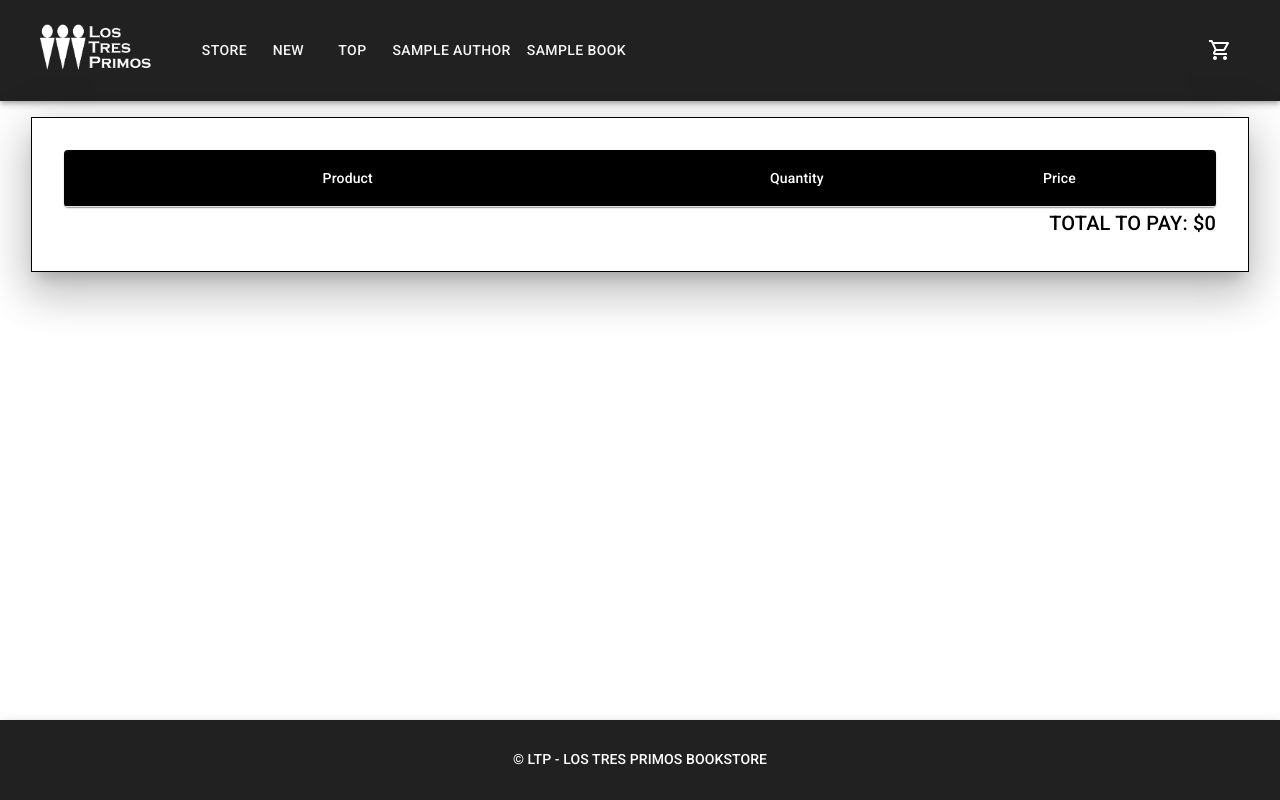
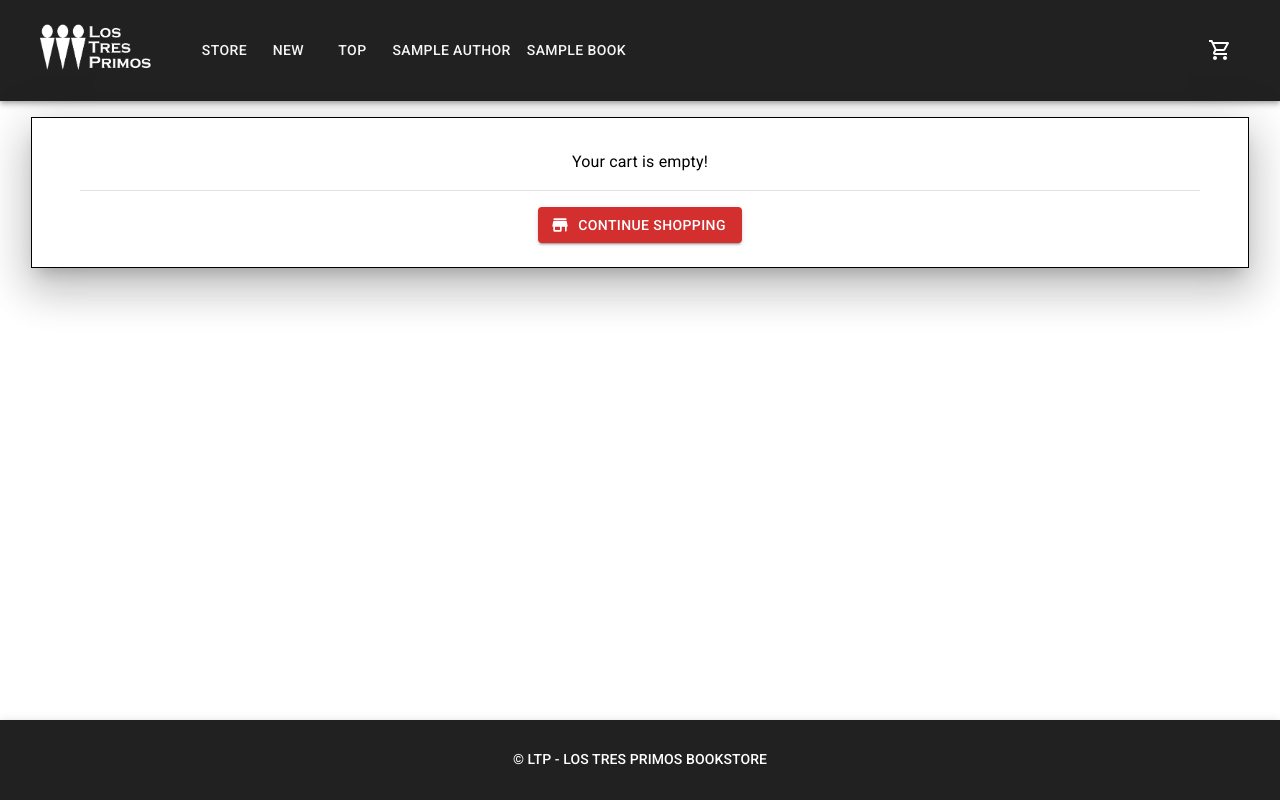
Before and after one commit to spy0x/CoderHouse-ReactJS, a React (Create React App) app: page /cart in a window 1280 px wide. Built offline with nearby package versions, Linux system fonts and the light colour scheme.

Commit message:
cart component done. workroom clase 11 completed

```diff
--- a/src/components/Cart.jsx
+++ b/src/components/Cart.jsx
@@ -1,15 +1,27 @@
-import { TableHead, Box, Grid, IconButton, Typography } from "@mui/material";
-import Paper from "@mui/material/Paper";
+import DeleteForeverRoundedIcon from "@mui/icons-material/DeleteForeverRounded";
+import StoreRoundedIcon from "@mui/icons-material/StoreRounded";
+import {
+  Box,
+  Button,
+  Divider,
+  Grid,
+  IconButton,
+  Paper,
+  Table,
+  TableBody,
+  TableCell,
+  TableContainer,
+  TableHead,
+  TableRow,
+  Typography,
+  Stack
+} from "@mui/material";
 import { styled } from "@mui/material/styles";
-import Table from "@mui/material/Table";
-import TableBody from "@mui/material/TableBody";
-import TableCell, { tableCellClasses } from "@mui/material/TableCell";
-import TableContainer from "@mui/material/TableContainer";
-import TableRow from "@mui/material/TableRow";
+import { tableCellClasses } from "@mui/material/TableCell";
 import { Image } from "mui-image";
 import React, { useContext } from "react";
+import { Link } from "react-router-dom";
 import { context } from "../context/CartContext";
-import DeleteForeverRoundedIcon from "@mui/icons-material/DeleteForeverRounded";
 
 const StyledTableCell = styled(TableCell)(({ theme }) => ({
   [`&.${tableCellClasses.head}`]: {
@@ -36,12 +48,39 @@ const boxStyle = {
   bgcolor: "background.paper",
   border: "1px solid #000",
   boxShadow: 24,
-  p: { xs: 0, md: 4 },
+  px: { xs: 0, md: 4 },
+  pt: { xs: 0, md: 4 },
+  pb: 3,
   mb: 7,
 };
 
 export default function Cart() {
   const { cart, removeItem } = useContext(context);
+  if (cart.length < 1) {
+    return (
+      <Grid container justifyContent="center" my={2}>
+        <Box sx={boxStyle}>
+          <Typography align="center" component="div" variant="body1" color="initial">
+            Your cart is empty!
+          </Typography>
+          <Divider component="div" variant="middle" sx={{ m: 2 }} />
+          <Stack direction="row" justifyContent="center" alignItems="center" spacing={10}>
+            <Link to="/" style={{ textDecoration: "none" }}>
+              <Button
+                variant="contained"
+                color="error"
+                size="medium"
+                startIcon={<StoreRoundedIcon />}
+                sx={{ textAlign: "center" }}
+              >
+                Continue Shopping
+              </Button>
+            </Link>
+          </Stack>
+        </Box>
+      </Grid>
+    );
+  }
   return (
     <Grid container justifyContent="center" my={2}>
       <Box sx={boxStyle}>
@@ -66,13 +105,13 @@ export default function Cart() {
                       width="100%"
                       fit="contain"
                       bgColor="inherit"
-                      sx={{ minWidth: "25px"}}
+                      sx={{ minWidth: "25px" }}
                     />
                   </StyledTableCell>
                   <StyledTableCell align="left">{title}</StyledTableCell>
                   <StyledTableCell align="right">x{quantity}</StyledTableCell>
                   <StyledTableCell align="right">${price * quantity}</StyledTableCell>
-                  <StyledTableCell  padding="checkbox" align="center">
+                  <StyledTableCell padding="checkbox" align="center">
                     <IconButton color="primary" component="label" onClick={() => removeItem(isbn)}>
                       <DeleteForeverRoundedIcon />
                     </IconButton>
@@ -82,7 +121,10 @@ export default function Cart() {
             </TableBody>
           </Table>
         </TableContainer>
-        <Typography variant="h6" align="right" color="initial">TOTAL TO PAY: ${cart.reduce((acc, {price, quantity}) => acc + price * quantity, 0)}</Typography>
+        <Divider component="div" variant="middle" sx={{ mt: 4 }} />
+        <Typography letterSpacing={0.8} variant="h6" mx={2} mt={2} align="right" color="initial">
+          TOTAL TO PAY (USD): ${cart.reduce((acc, { price, quantity }) => acc + price * quantity, 0)}
+        </Typography>
       </Box>
     </Grid>
   );
```
